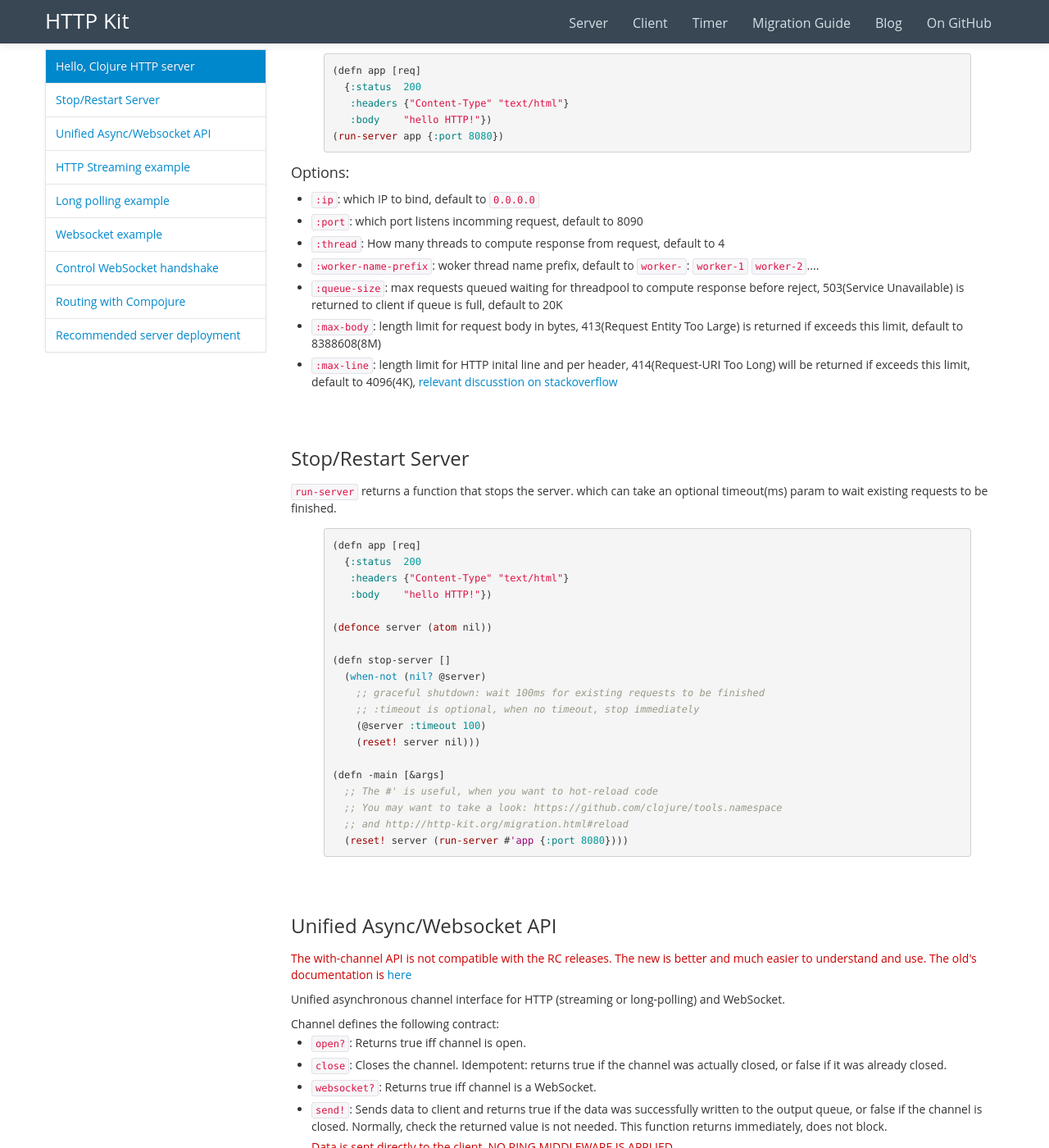
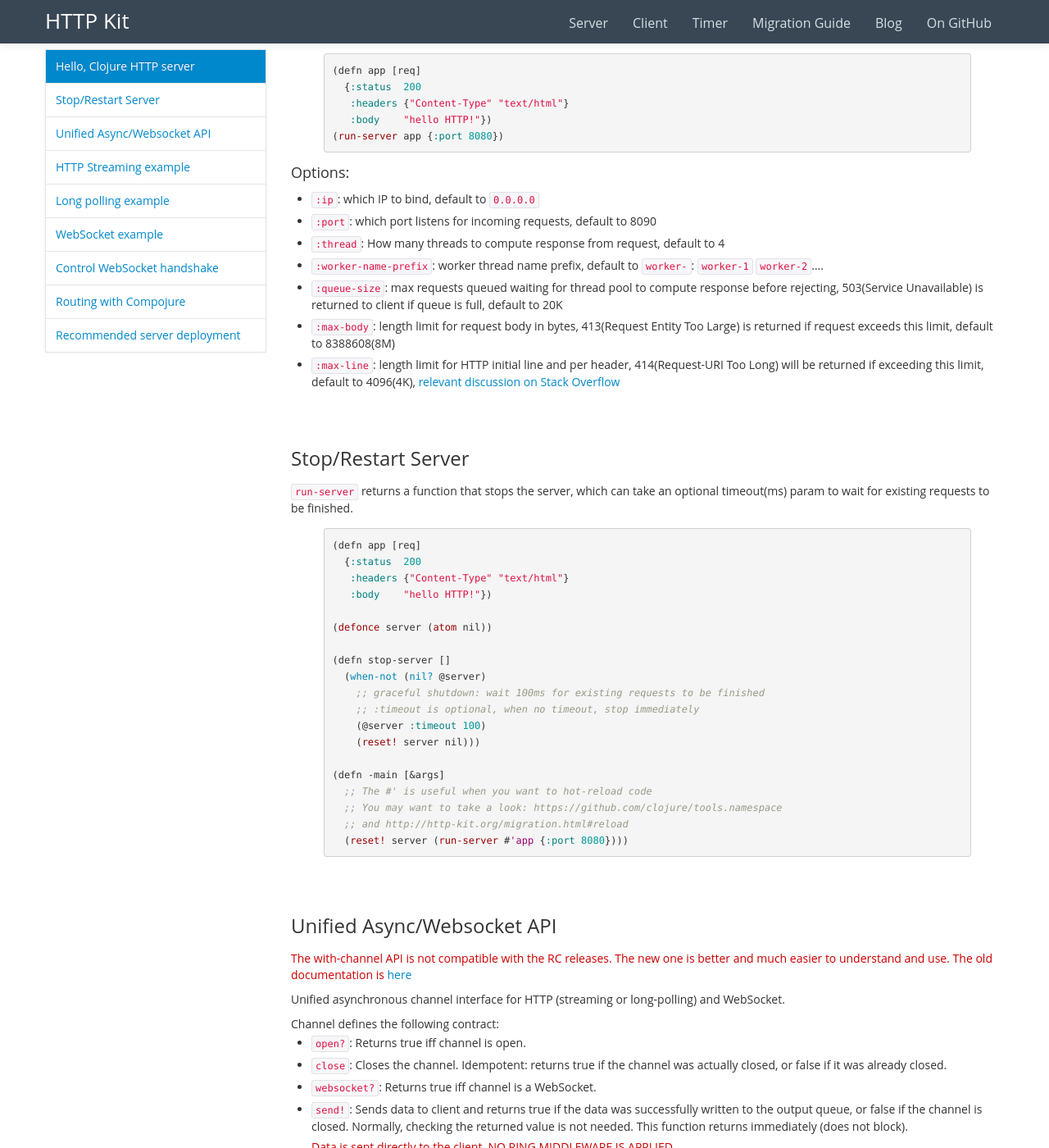
Before and after one commit to http-kit/http-kit.github.com, a Jekyll site: the page built from server.html, in a window 1280 px wide and 1400 px high, scrolled down 359 px. Shown: the whole window at 82% size. Built offline with Jekyll 4.4.1, drawn with Linux system fonts in a browser that asks for light colours; nearby versions of some CDN libraries; library files that are not in the unit come from our copies; some of the changed text lies outside the part shown.

Commit message:
Spelling changes on server documentation

```diff
--- a/server.html
+++ b/server.html
@@ -27,20 +27,20 @@
   <h4>Options:</h4>
   <ul>
     <li><code>:ip</code>: which IP to bind, default to <code>0.0.0.0</code></li>
-    <li><code>:port</code>: which port listens incomming request, default to 8090</li>
+    <li><code>:port</code>: which port listens for incoming requests, default to 8090</li>
     <li><code>:thread</code>: How many threads to compute response from request, default to 4</li>
-    <li><code>:worker-name-prefix</code>: woker thread name prefix, default to <code>worker-</code>: <code>worker-1</code> <code>worker-2</code>....</li>
-    <li><code>:queue-size</code>: max requests queued waiting for threadpool to compute response before reject, 503(Service Unavailable) is returned to client if queue is full, default to 20K</li>
-    <li><code>:max-body</code>: length limit for request body in bytes, 413(Request Entity Too Large) is returned if exceeds this limit, default to 8388608(8M)</li>
-    <li><code>:max-line</code>: length limit for HTTP inital line and per header,
-      414(Request-URI Too Long) will be returned if exceeds this limit, default to 4096(4K),
-      <a href="http://stackoverflow.com/questions/417142/what-is-the-maximum-length-of-a-url">relevant discusstion on stackoverflow</a></li>
+    <li><code>:worker-name-prefix</code>: worker thread name prefix, default to <code>worker-</code>: <code>worker-1</code> <code>worker-2</code>....</li>
+    <li><code>:queue-size</code>: max requests queued waiting for thread pool to compute response before rejecting, 503(Service Unavailable) is returned to client if queue is full, default to 20K</li>
+    <li><code>:max-body</code>: length limit for request body in bytes, 413(Request Entity Too Large) is returned if request exceeds this limit, default to 8388608(8M)</li>
+    <li><code>:max-line</code>: length limit for HTTP initial line and per header,
+      414(Request-URI Too Long) will be returned if exceeding this limit, default to 4096(4K),
+      <a href="http://stackoverflow.com/questions/417142/what-is-the-maximum-length-of-a-url">relevant discussion on Stack Overflow</a></li>
   </ul>
 
   <h3 class="anchor" id="stop-server">Stop/Restart Server</h3>
 
 <p>
-  <code>run-server</code> returns a function that stops the server. which can take an optional timeout(ms) param to wait existing requests to be finished.
+  <code>run-server</code> returns a function that stops the server, which can take an optional timeout(ms) param to wait for existing requests to be finished.
 </p>
 
 {% highlight clojure %}
@@ -59,7 +59,7 @@
     (reset! server nil)))
 
 (defn -main [&args]
-  ;; The #' is useful, when you want to hot-reload code
+  ;; The #' is useful when you want to hot-reload code
   ;; You may want to take a look: https://github.com/clojure/tools.namespace
   ;; and http://http-kit.org/migration.html#reload
   (reset! server (run-server #'app {:port 8080})))
@@ -67,7 +67,7 @@
 
 
   <h3 class="anchor" id="channel">Unified Async/Websocket API</h3>
-<p class="red">The with-channel API is not compatible with the RC releases. The new is better and much easier to understand and use. The old's documentation is <a href="server_old.html">here</a></p>
+<p class="red">The with-channel API is not compatible with the RC releases. The new one is better and much easier to understand and use. The old documentation is <a href="server_old.html">here</a></p>
 
 <p>Unified asynchronous channel interface for HTTP (streaming or long-polling) and WebSocket.</p>
 
@@ -85,8 +85,8 @@
   <li>
     <code>send!</code>:
    Sends data to client and returns true if the data was successfully written to the output queue, or false if the
-    channel is closed. Normally, check the returned value is not needed. This function returns immediately, does not
-    block.
+    channel is closed. Normally, checking the returned value is not needed. This function returns immediately (does not
+    block).
     <div class="send-doc">
       <p class="red">Data is sent directly to the client, NO RING MIDDLEWARE IS APPLIED.</p>
       <p>Data form: {:headers _ :status _ :body _} or just body. Note that :headers
@@ -156,7 +156,7 @@
 {% endhighlight %}
 
     <h3 id="polling" class="anchor">Long polling example</h3>
-    <p>long polling is very much like streaming</p>
+    <p>Long polling is very much like streaming</p>
     <p><a href="https://github.com/http-kit/chat-polling">chat-polling</a> is a realtime chat example of using polling</p>
 
 {% highlight clojure %}
@@ -179,11 +179,11 @@
 (run-server handler {:port 9090})
 {% endhighlight %}
 
-<h3 id="websocket" class="anchor">Websocket example</h3>
+<h3 id="websocket" class="anchor">WebSocket example</h3>
 
 <ul>
-  <li>Two way communication bettween client and server</li>
-  <li>Can Easy degradate to HTTP long polling/streaming, since the unified API</li>
+  <li>Two-way communication between client and server</li>
+  <li>Can easily degrade to HTTP long polling/streaming, due to the unified API</li>
   <li>
     <code>send!</code> with <code>java.lang.String</code>, a text frame assembled and sent to client
   </li>
@@ -191,7 +191,7 @@
     <code>send!</code> with <code>java.io.InputStream</code> or <code>byte[]</code>, a binary frame assembled and sent to client
   </li>
   <li>For WebSocket Secure connection, one option is <a href="https://github.com/bumptech/stud">stud</a> (self-signed certificate may not work with websocket).
-    <a href="http://nginx.com/news/nginx-websockets.html">Nginx</a> can do it too.</li>
+    <a href="http://nginx.com/news/nginx-websockets.html">Nginx</a> can do it, too.</li>
 </ul>
 
 {% highlight clojure %}
```
Also changed, not shown: other parts of server.html (+12 -12 lines).
